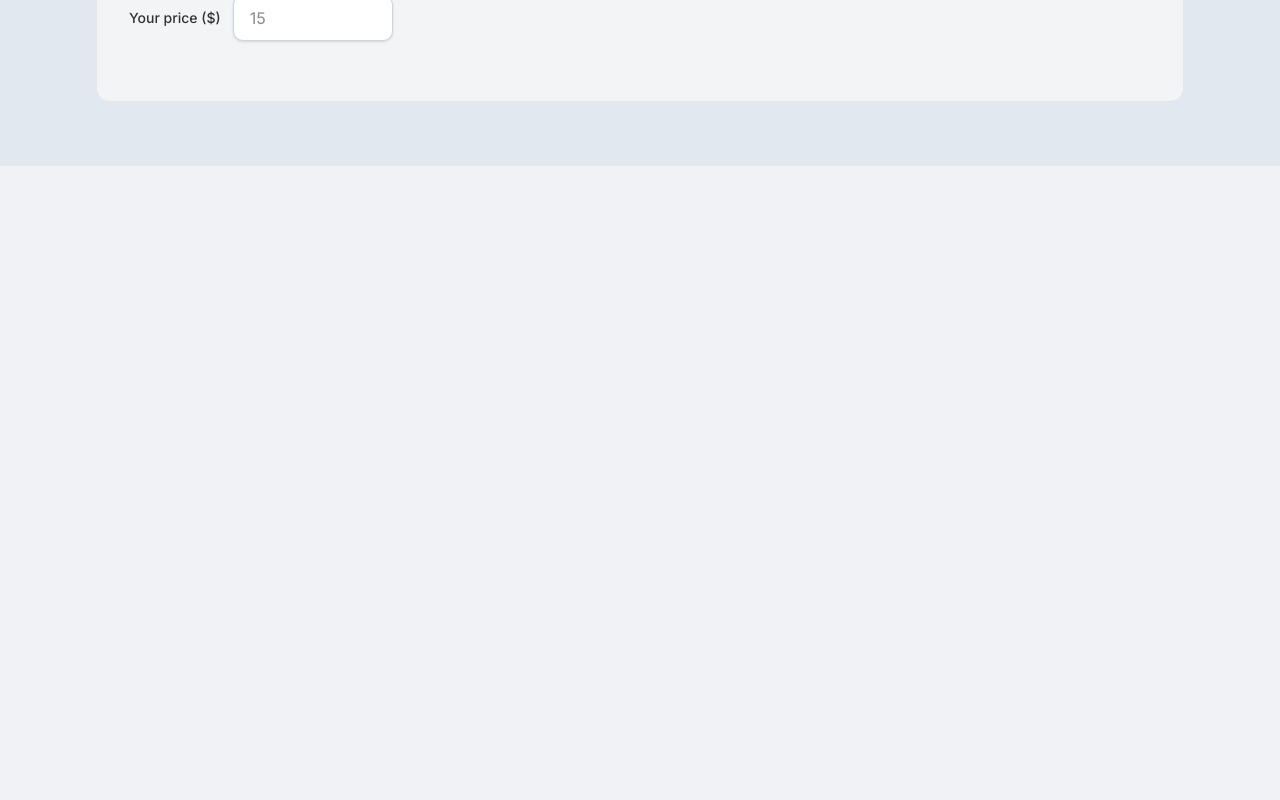
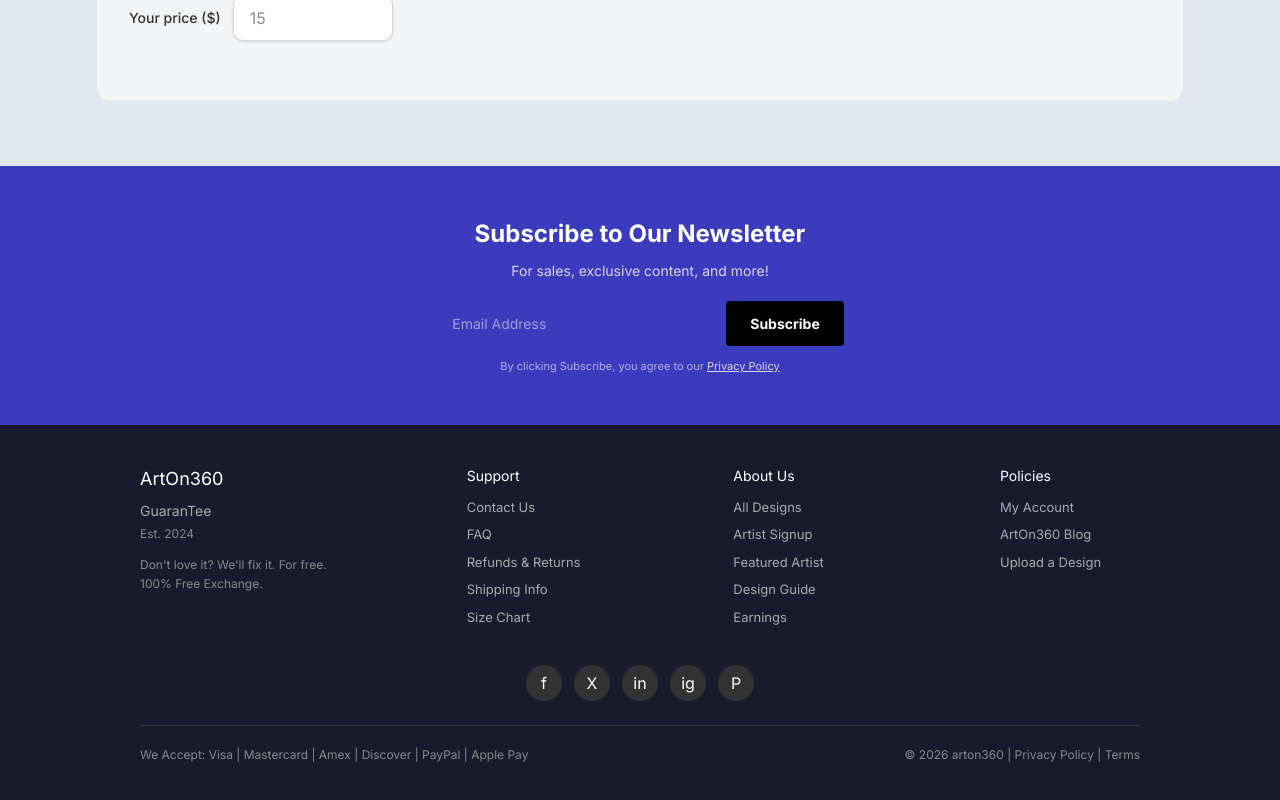
Before and after one commit to sky1614/arton360-designer, a React (Vite) app: page / in a window 1280 px wide. Shown: the part 1354-2154 px from the top of the page. Before the commit the page ends 1520 px from the top, so only its background shows below. Built offline with nearby package versions, Linux system fonts and the light colour scheme.

Commit message:
improving scrolling issue

```diff
--- a/src/TeePublicApp.jsx
+++ b/src/TeePublicApp.jsx
@@ -125,11 +125,66 @@ export default function TeePublicApp() {
                     <p className="text-blue-600 font-semibold cursor-pointer">See our design guide for help.</p>
                 </div>
 
-                {/* 3. DESIGN DETAILS FORM (Gray Box) */}
+                {/* 3. DESIGN DETAILS FORM */}
                 <DesignDetailsForm />
 
-                {/* 4. PRODUCT ROW (White Box with Canvas) */}
+                {/* 4. PRODUCT ROW */}
                 {tshirtDesigns.length > 0 ? <ProductRow /> : null}
+            </div>
+
+            {/* FOOTER */}
+            <div style={{ background: '#3b3bbe', color: '#fff', padding: '50px 20px', textAlign: 'center' }}>
+                <h2 style={{ fontSize: '24px', fontWeight: 700, margin: '0 0 8px 0' }}>Subscribe to Our Newsletter</h2>
+                <p style={{ fontSize: '14px', color: 'rgba(255,255,255,0.8)', margin: '0 0 20px 0' }}>For sales, exclusive content, and more!</p>
+                <div style={{ display: 'flex', justifyContent: 'center', gap: '10px', flexWrap: 'wrap', maxWidth: '500px', margin: '0 auto' }}>
+                    <input type="email" placeholder="Email Address" style={{ padding: '12px 16px', border: 'none', borderRadius: '4px', fontSize: '14px', width: '280px', outline: 'none' }} />
+                    <button style={{ padding: '12px 24px', background: '#000', color: '#fff', border: 'none', borderRadius: '4px', fontSize: '14px', fontWeight: 700, cursor: 'pointer' }}>Subscribe</button>
+                </div>
+                <p style={{ fontSize: '11px', color: 'rgba(255,255,255,0.6)', margin: '12px 0 0 0' }}>By clicking Subscribe, you agree to our <a href="#" style={{ color: 'rgba(255,255,255,0.8)', textDecoration: 'underline' }}>Privacy Policy</a></p>
+            </div>
+            <div style={{ background: '#1a1a2e', color: '#ccc', padding: '40px 20px' }}>
+                <div style={{ maxWidth: '1000px', margin: '0 auto', display: 'flex', flexWrap: 'wrap', justifyContent: 'space-between', gap: '30px' }}>
+                    <div style={{ minWidth: '200px' }}>
+                        <h3 style={{ color: '#fff', fontSize: '18px', margin: '0 0 8px 0' }}>ArtOn360</h3>
+                        <p style={{ fontSize: '14px', fontStyle: 'italic', color: '#aaa', margin: '0 0 4px 0' }}>GuaranTee</p>
+                        <p style={{ fontSize: '12px', color: '#888', margin: '0 0 12px 0' }}>Est. 2024</p>
+                        <p style={{ fontSize: '12px', color: '#888', lineHeight: 1.6, margin: 0 }}>Don't love it? We'll fix it. For free.<br />100% Free Exchange.</p>
+                    </div>
+                    <div style={{ minWidth: '140px' }}>
+                        <h4 style={{ color: '#fff', fontSize: '14px', margin: '0 0 12px 0' }}>Support</h4>
+                        <a href="#" style={{ display: 'block', color: '#aaa', textDecoration: 'none', fontSize: '13px', marginBottom: '8px' }}>Contact Us</a>
+                        <a href="#" style={{ display: 'block', color: '#aaa', textDecoration: 'none', fontSize: '13px', marginBottom: '8px' }}>FAQ</a>
+                        <a href="#" style={{ display: 'block', color: '#aaa', textDecoration: 'none', fontSize: '13px', marginBottom: '8px' }}>Refunds &amp; Returns</a>
+                        <a href="#" style={{ display: 'block', color: '#aaa', textDecoration: 'none', fontSize: '13px', marginBottom: '8px' }}>Shipping Info</a>
+                        <a href="#" style={{ display: 'block', color: '#aaa', textDecoration: 'none', fontSize: '13px', marginBottom: '8px' }}>Size Chart</a>
+                    </div>
+                    <div style={{ minWidth: '140px' }}>
+                        <h4 style={{ color: '#fff', fontSize: '14px', margin: '0 0 12px 0' }}>About Us</h4>
+                        <a href="#" style={{ display: 'block', color: '#aaa', textDecoration: 'none', fontSize: '13px', marginBottom: '8px' }}>All Designs</a>
+                        <a href="#" style={{ display: 'block', color: '#aaa', textDecoration: 'none', fontSize: '13px', marginBottom: '8px' }}>Artist Signup</a>
+                        <a href="#" style={{ display: 'block', color: '#aaa', textDecoration: 'none', fontSize: '13px', marginBottom: '8px' }}>Featured Artist</a>
+                        <a href="#" style={{ display: 'block', color: '#aaa', textDecoration: 'none', fontSize: '13px', marginBottom: '8px' }}>Design Guide</a>
+                        <a href="#" style={{ display: 'block', color: '#aaa', textDecoration: 'none', fontSize: '13px', marginBottom: '8px' }}>Earnings</a>
+                    </div>
+                    <div style={{ minWidth: '140px' }}>
+                        <h4 style={{ color: '#fff', fontSize: '14px', margin: '0 0 12px 0' }}>Policies</h4>
+                        <a href="#" style={{ display: 'block', color: '#aaa', textDecoration: 'none', fontSize: '13px', marginBottom: '8px' }}>My Account</a>
+                        <a href="#" style={{ display: 'block', color: '#aaa', textDecoration: 'none', fontSize: '13px', marginBottom: '8px' }}>ArtOn360 Blog</a>
+                        <a href="#" style={{ display: 'block', color: '#aaa', textDecoration: 'none', fontSize: '13px', marginBottom: '8px' }}>Upload a Design</a>
+                    </div>
+                </div>
+                <div style={{ maxWidth: '1000px', margin: '30px auto 0', display: 'flex', justifyContent: 'center', gap: '12px' }}>
+                    <a href="#" style={{ display: 'inline-flex', alignItems: 'center', justifyContent: 'center', width: '36px', height: '36px', background: '#333', borderRadius: '50%', textDecoration: 'none', fontSize: '16px', color: '#fff' }}>f</a>
+                    <a href="#" style={{ display: 'inline-flex', alignItems: 'center', justifyContent: 'center', width: '36px', height: '36px', background: '#333', borderRadius: '50%', textDecoration: 'none', fontSize: '16px', color: '#fff' }}>X</a>
+                    <a href="#" style={{ display: 'inline-flex', alignItems: 'center', justifyContent: 'center', width: '36px', height: '36px', background: '#333', borderRadius: '50%', textDecoration: 'none', fontSize: '16px', color: '#fff' }}>in</a>
+                    <a href="#" style={{ display: 'inline-flex', alignItems: 'center', justifyContent: 'center', width: '36px', height: '36px', background: '#333', borderRadius: '50%', textDecoration: 'none', fontSize: '16px', color: '#fff' }}>ig</a>
+                    <a href="#" style={{ display: 'inline-flex', alignItems: 'center', justifyContent: 'center', width: '36px', height: '36px', background: '#333', borderRadius: '50%', textDecoration: 'none', fontSize: '16px', color: '#fff' }}>P</a>
+                </div>
+                <div style={{ maxWidth: '1000px', margin: '24px auto 0', display: 'flex', flexWrap: 'wrap', justifyContent: 'space-between', alignItems: 'center', borderTop: '1px solid #333', paddingTop: '20px' }}>
+                    <p style={{ fontSize: '12px', color: '#888', margin: 0 }}>We Accept: Visa | Mastercard | Amex | Discover | PayPal | Apple Pay</p>
+                    <p style={{ fontSize: '12px', color: '#888', margin: 0 }}>© 2026 arton360 | <a href="#" style={{ color: '#888', textDecoration: 'none' }}>Privacy Policy</a> | <a href="#" style={{ color: '#888', textDecoration: 'none' }}>Terms</a></p>
+
+                </div>
             </div>
         </div>
     );
```
